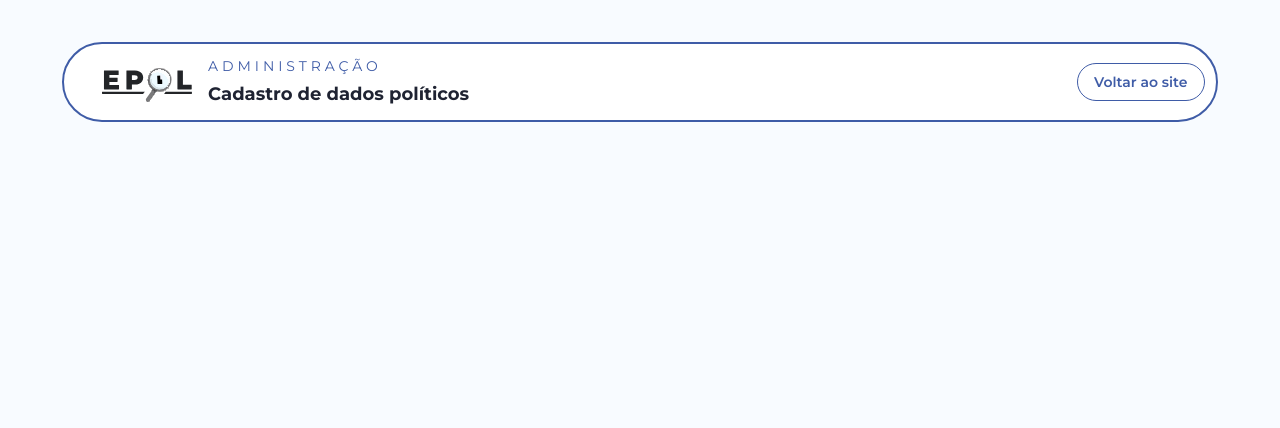
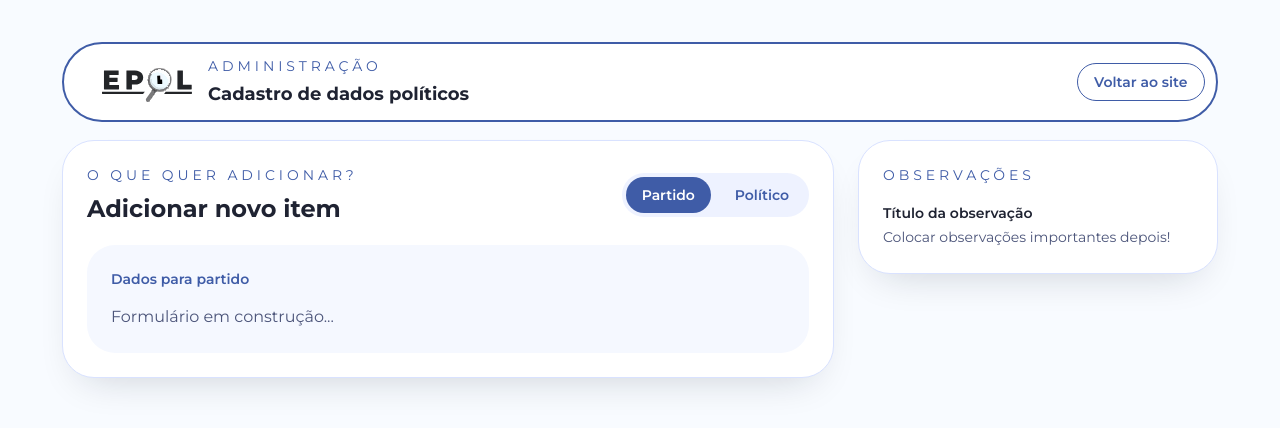
Before and after one commit to tcc-epol-ejs/epol-web, a React (Vite) app: page /admin in a window 1280 px wide. Shown: the top 428 px of the page. Built offline with nearby package versions, Linux system fonts and the light colour scheme.

Commit message:
feat: adiciona layout em grid, abas de seleção e área para observações

```diff
--- a/src/pages/admin/index.tsx
+++ b/src/pages/admin/index.tsx
@@ -1,9 +1,12 @@
+import { useState } from 'react';
 import { useNavigate } from 'react-router-dom';
 import LogoEPOL from '../../assets/SVGs/LogoEPOL.svg';
-// essa página usa um header próprio, então não importe o outro dos componentes!!!
 
 export default function Admin() {
   const navigate = useNavigate();
+  const [activeSection, setActiveSection] = useState<'partido' | 'politico'>(
+    'partido',
+  );
 
   return (
     <section className="min-h-[100dvh] bg-[#f8fbff] text-[#1f2332]">
@@ -32,6 +35,69 @@ export default function Admin() {
           </div>
         </div>
       </div>
+
+      <div className="pt-[140px]">
+        <div className="mx-[62px] w-[calc(100%-124px)] pb-10">
+          <div className="grid gap-6 lg:grid-cols-[1fr_360px]">
+            <div className="rounded-[32px] border border-[#d9e2ff] bg-white p-6 shadow-[0_18px_40px_-20px_rgba(15,23,42,0.2)]">
+              <div className="flex flex-col gap-5">
+                <div className="flex flex-col gap-3 sm:flex-row sm:items-center sm:justify-between">
+                  <div>
+                    <p className="text-sm uppercase tracking-[0.28em] text-[#3f5ca7]">
+                      O que quer adicionar?
+                    </p>
+                    <h2 className="mt-2 text-2xl font-bold">
+                      Adicionar novo item
+                    </h2>
+                  </div>
+                  <div className="flex gap-2 rounded-full bg-[#eef2ff] p-1">
+                    <button
+                      type="button"
+                      onClick={() => setActiveSection('partido')}
+                      className={`rounded-full px-4 py-2 text-sm font-semibold transition ${activeSection === 'partido' ? 'bg-[#3f5ca7] text-white' : 'text-[#3f5ca7] hover:bg-[#d7e0ff]'}`}
+                    >
+                      Partido
+                    </button>
+                    <button
+                      type="button"
+                      onClick={() => setActiveSection('politico')}
+                      className={`rounded-full px-4 py-2 text-sm font-semibold transition ${activeSection === 'politico' ? 'bg-[#3f5ca7] text-white' : 'text-[#3f5ca7] hover:bg-[#d7e0ff]'}`}
+                    >
+                      Político
+                    </button>
+                  </div>
+                </div>
+
+                <div className="rounded-[28px] bg-[#f5f8ff] p-6">
+                  <p className="text-sm font-semibold text-[#3f5ca7]">
+                    Dados para{' '}
+                    {activeSection === 'partido' ? 'partido' : 'político'}
+                  </p>
+                  <p className="mt-4 text-[#4c557a]">
+                    Formulário em construção...
+                  </p>
+                </div>
+              </div>
+            </div>
+
+            <aside className="space-y-6">
+              <div className="rounded-[32px] border border-[#d9e2ff] bg-white p-6 shadow-[0_18px_40px_-20px_rgba(15,23,42,0.2)]">
+                <p className="text-sm uppercase tracking-[0.28em] text-[#3f5ca7]">
+                  Observações
+                </p>
+                <div className="mt-4 space-y-4 text-sm leading-6 text-[#4c557a]">
+                  <div>
+                    <p className="font-semibold text-[#1f2332]">
+                      Título da observação
+                    </p>
+                    <p>Colocar observações importantes depois!</p>
+                  </div>
+                </div>
+              </div>
+            </aside>
+          </div>
+        </div>
+      </div>
     </section>
   );
 }
```
